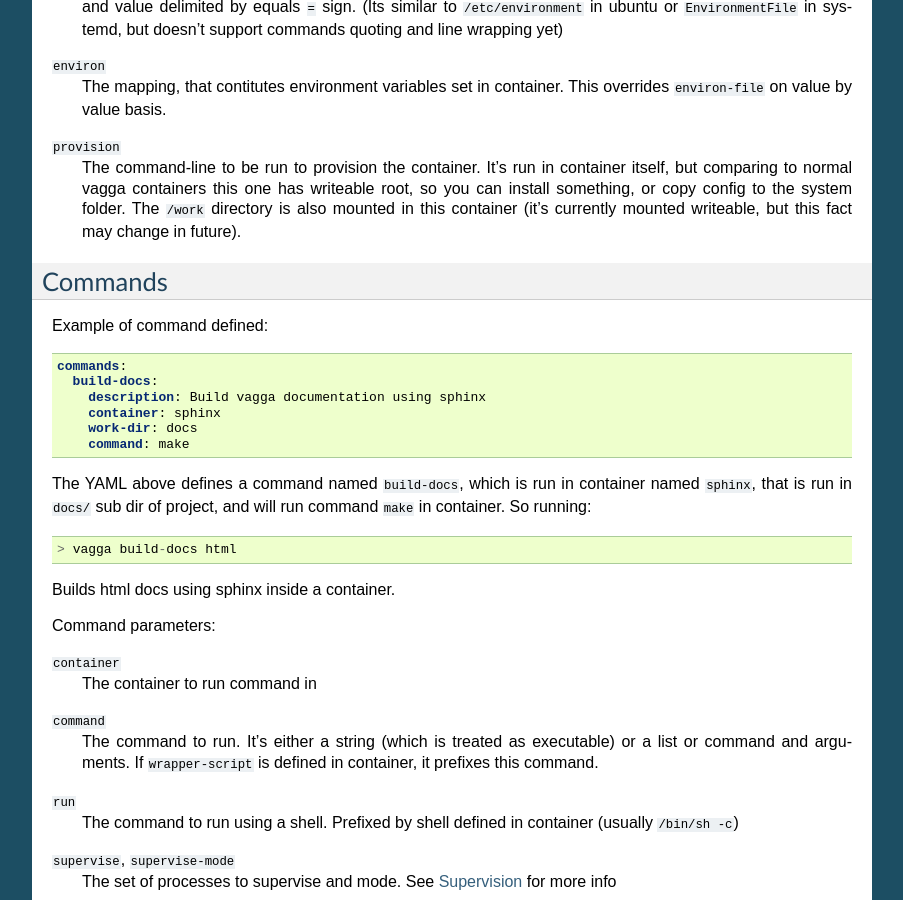
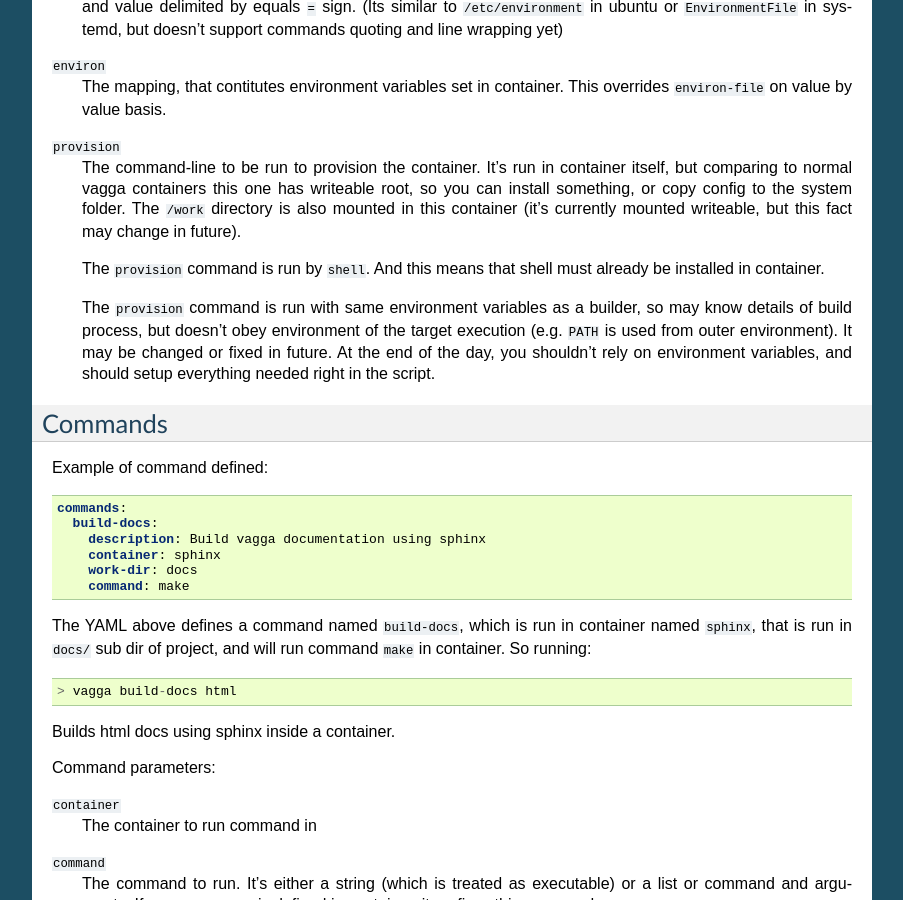
Before and after one commit to tailhook/vagga, a Sphinx documentation site: the page built from docs/config.rst, in a window 1280 px wide and 900 px high, scrolled down 988 px. Shown: the whole window, without its empty margins (198-1101 px from the left). Built offline with Sphinx 7.4.7, drawn with Linux system fonts in a browser that asks for light colours.

Commit message:
Add more documentation for `provision` command

```diff
--- a/docs/config.rst
+++ b/docs/config.rst
@@ -70,6 +70,16 @@ Container parameters:
     writeable root, so you can install something, or copy config to the system
     folder. The ``/work`` directory is also mounted in this container (it's
     currently mounted writeable, but this fact may change in future).
+
+    The ``provision`` command is run by ``shell``. And this means that shell
+    must already be installed in container.
+
+    The ``provision`` command is run with same environment variables as a
+    builder, so may know details of build process, but doesn't obey
+    environment of the target execution (e.g. ``PATH`` is used from outer
+    environment). It may be changed or fixed in future. At the end of the day,
+    you shouldn't rely on environment variables, and should setup everything
+    needed right in the script.
 
 
 Commands
```
